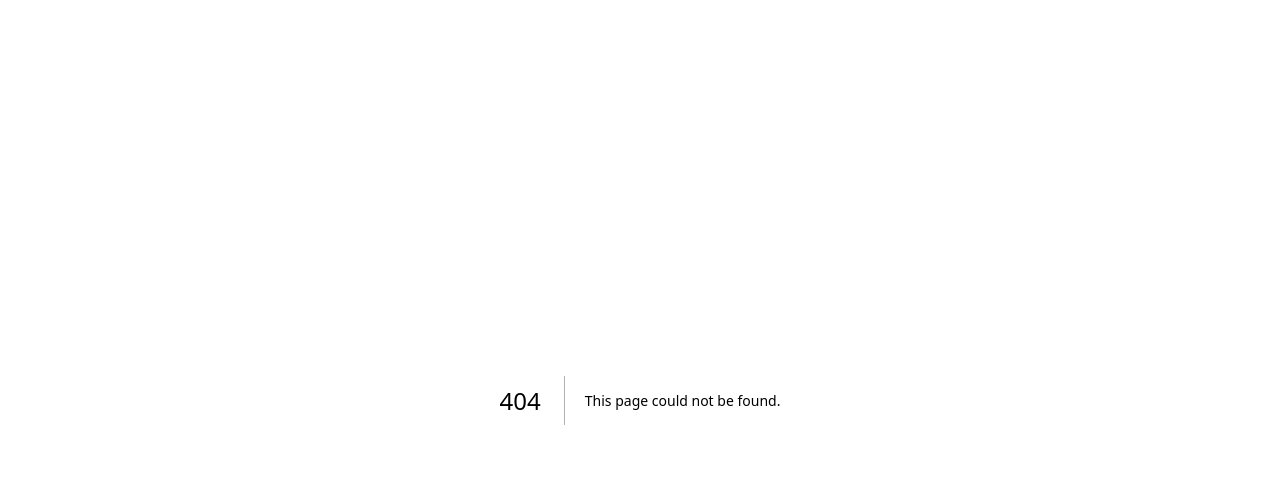
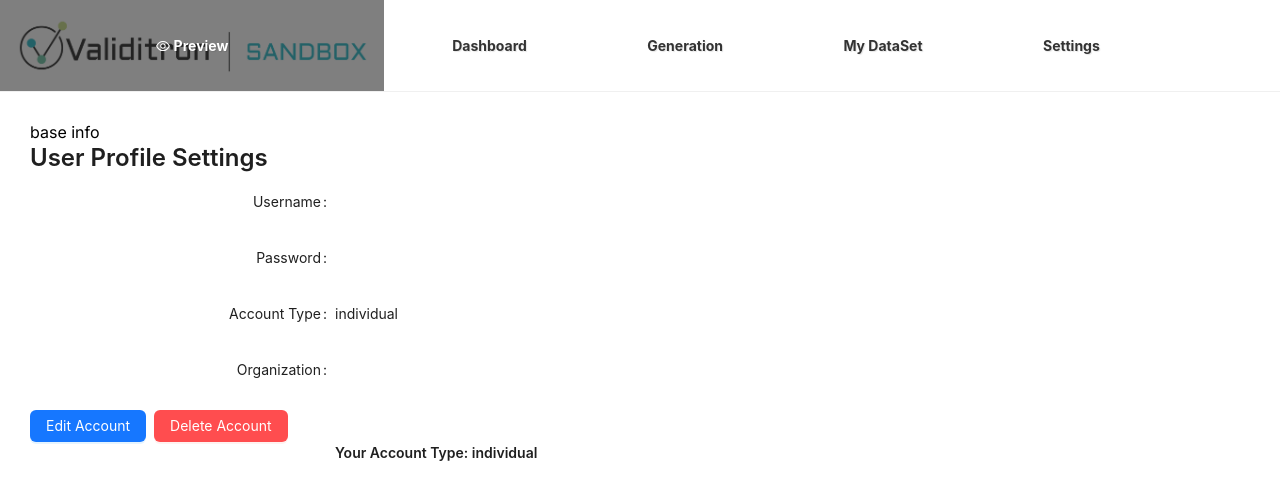
Before and after one commit to Mirrorgo/pubQuokka, a Next.js app in the folder frontend/: page /settings in a window 1280 px wide. Before the commit this address had no page. Shown: the top 500 px of the page. Built offline with nearby package versions, Linux system fonts and the light colour scheme.

Commit message:
feat: setting

```diff
--- a/frontend/next.config.js
+++ b/frontend/next.config.js
@@ -2,15 +2,16 @@
 const path = require("path");
 
 const nextConfig = {
-  // async rewrites() {
-  //   return [
-  //     {
-  //       source: '/api/:path*',
-  //       destination: 'http://67.219.111.154:8090/api/:path*', // 将请求代理到后端
-  //       // http://67.219.111.154:8090/api/user/login
-  //     },
-  //   ]
-  // },
+  async rewrites() {
+    return [
+      {
+        source: "/api/:path*",
+        destination: "http://67.219.111.154:8081/api/:path*", // 将请求代理到后端
+        // destination: "http://localhost:3001/api/:path*", // 将请求代理到后端
+        // http://67.219.111.154:8090/api/user/login
+      },
+    ];
+  },
   sassOptions: {
     includePaths: [path.join(__dirname, "styles")],
   },
--- a/frontend/package.json
+++ b/frontend/package.json
@@ -20,12 +20,15 @@
     "echarts": "^5.4.3",
     "eslint": "8.48.0",
     "eslint-config-next": "13.4.19",
+    "jotai": "^2.4.3",
     "next": "13.4.19",
     "react": "18.2.0",
     "react-dom": "18.2.0",
     "typescript": "5.2.2"
   },
   "devDependencies": {
+    "http-proxy-middleware": "^2.0.6",
+    "next-http-proxy-middleware": "^1.2.5",
     "sass": "^1.66.1"
   }
 }
--- a/frontend/src/app/(home)/layout.tsx
+++ b/frontend/src/app/(home)/layout.tsx
@@ -24,8 +24,18 @@ export default function HomeLayout({
           >
             Generation
           </Col>
-          <Col className={styles["nav-item"]}>My DataSet</Col>
-          <Col className={styles["nav-item"]}>Settings</Col>
+          <Col
+            className={styles["nav-item"]}
+            onClick={() => router.push("mydataset")}
+          >
+            My DataSet
+          </Col>
+          <Col
+            className={styles["nav-item"]}
+            onClick={() => router.push("settings")}
+          >
+            Settings
+          </Col>
         </Row>
       </Space>
       <Divider style={{ margin: "0" }} />
--- /dev/null
+++ b/frontend/src/app/(home)/settings/page.tsx
@@ -0,0 +1,159 @@
+"use client";
+import { countAtom } from "@/store/global";
+import {
+  Button,
+  Col,
+  Form,
+  Input,
+  Modal,
+  Row,
+  Select,
+  Space,
+  Typography,
+} from "antd";
+import { useAtom } from "jotai";
+import React, { useState } from "react";
+
+const { Option } = Select;
+const { Text } = Typography;
+
+function Settings() {
+  const [count, setCount] = useAtom(countAtom);
+  const [form] = Form.useForm();
+  const [accountType, setAccountType] = useState("individual");
+  const [isEditing, setIsEditing] = useState(false); // 是否处于编辑模式
+  const [visible, setVisible] = useState(false); // 控制弹窗可见性
+  const [deleteConfirmationVisible, setDeleteConfirmationVisible] =
+    useState(false); // 控制删除确认弹窗可见性
+  const [usernameToDelete, setUsernameToDelete] = useState(""); // 存储待删除账户的用户名
+
+  const onFinish = (values) => {
+    // 处理提交逻辑，例如更新用户名、密码、组织等
+    console.log("Submitted values:", values);
+    setIsEditing(false); // 保存后退出编辑模式
+    setVisible(false); // 关闭弹窗
+  };
+
+  const handleEdit = () => {
+    setIsEditing(true); // 进入编辑模式
+    setVisible(true); // 打开弹窗
+  };
+
+  const handleCancel = () => {
+    setIsEditing(false); // 取消编辑模式
+    form.resetFields(); // 重置表单字段
+    setVisible(false); // 关闭弹窗
+  };
+  const handleDeleteAccount = () => {
+    // 显示删除确认弹窗
+    setDeleteConfirmationVisible(true);
+  };
+  const handleDeleteConfirmation = () => {
+    // 处理删除账户逻辑
+    console.log("Account deleted:", usernameToDelete);
+    setDeleteConfirmationVisible(false); // 关闭删除确认弹窗
+  };
+
+  const handleDeleteCancel = () => {
+    // 取消删除
+    setUsernameToDelete(""); // 清空输入的用户名
+    setDeleteConfirmationVisible(false); // 关闭删除确认弹窗
+  };
+
+  return (
+    <>
+      <div>base info</div>
+      <Typography.Title level={3}>User Profile Settings</Typography.Title>
+      <Form
+        form={form}
+        onFinish={onFinish}
+        labelCol={{ span: 6 }}
+        wrapperCol={{ span: 12 }}
+      >
+        <Form.Item name="username" label="Username">
+          <Text>{/* 显示只读的用户名 */}</Text>
+        </Form.Item>
+        <Form.Item name="password" label="Password">
+          <Text>{/* 显示只读的密码 */}</Text>
+        </Form.Item>
+        <Form.Item name="accountType" label="Account Type">
+          <Text>{accountType}</Text>
+        </Form.Item>
+        <Form.Item name="organization" label="Organization">
+          <Text>{/* 显示只读的组织 */}</Text>
+        </Form.Item>
+        <Space>
+          <Button type="primary" onClick={handleEdit}>
+            Edit Account
+          </Button>
+          <Button type="primary" danger onClick={handleDeleteAccount}>
+            Delete Account
+          </Button>
+        </Space>
+      </Form>
+      <Row justify="center">
+        <Col span={12}>
+          <Text strong>Your Account Type: {accountType}</Text>
+        </Col>
+      </Row>
+
+      {/* 弹窗 */}
+      <Modal
+        title="Edit Account"
+        visible={visible}
+        onOk={form.submit}
+        onCancel={handleCancel}
+      >
+        <Form
+          form={form}
+          onFinish={onFinish}
+          labelCol={{ span: 6 }}
+          wrapperCol={{ span: 12 }}
+        >
+          <Form.Item name="username" label="Username">
+            <Input placeholder="New Username" />
+          </Form.Item>
+          <Form.Item name="password" label="Password">
+            <Input.Password placeholder="New Password" />
+          </Form.Item>
+          <Form.Item name="accountType" label="Account Type">
+            <Select value={accountType} onChange={setAccountType}>
+              <Option value="individual">Individual</Option>
+              <Option value="organization">Organization</Option>
+            </Select>
+          </Form.Item>
+          <Form.Item name="organization" label="Organization">
+            <Select>
+              <Option value="org1">Organization 1</Option>
+              <Option value="org2">Organization 2</Option>
+              {/* 添加更多组织选项 */}
+            </Select>
+          </Form.Item>
+          <Form.Item>
+            <Space>
+              <Button type="primary" htmlType="submit">
+                Save Changes
+              </Button>
+              <Button onClick={handleCancel}>Cancel</Button>
+            </Space>
+          </Form.Item>
+        </Form>
+      </Modal>
+      {/* 删除账户确认弹窗 */}
+      <Modal
+        title="Delete Account"
+        visible={deleteConfirmationVisible}
+        onOk={handleDeleteConfirmation}
+        onCancel={handleDeleteCancel}
+      >
+        <Input
+          placeholder="Enter username to confirm deletion"
+          value={usernameToDelete}
+          onChange={(e) => setUsernameToDelete(e.target.value)}
+        />
+      </Modal>
+    </>
+  );
+}
+
+export default Settings;
--- /dev/null
+++ b/frontend/src/store/global.ts
@@ -0,0 +1,5 @@
+import { atom } from "jotai";
+
+const countAtom = atom(0);
+
+export { countAtom };
```
Also changed, not shown: frontend/src/app/login/page.tsx (+81 -54 lines), 1 other file (tests, documents, lock files or other folders).
